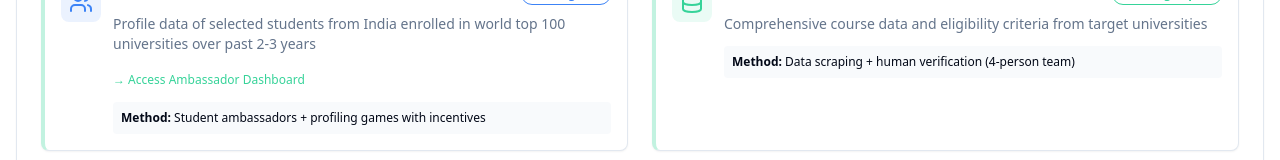
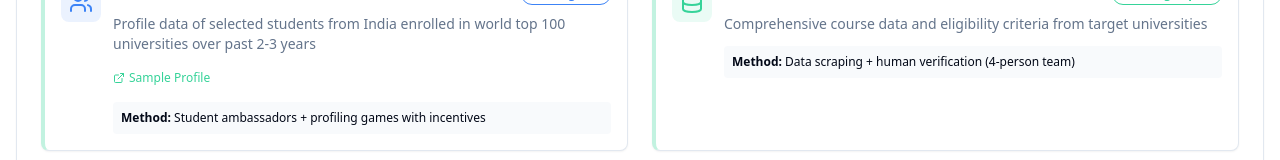
Before and after one commit to raksidehigh/summit-guide-ai, a React (Vite) app: page / in a window 1280 px wide. Shown: the part 5264-5424 px from the top of the page. Built offline with nearby package versions, Linux system fonts and the light colour scheme.

Commit message:
Update link text and add icon
Changed "Access Ambassador Dashboard" to "sample profile" and added an icon to the link.
-edited src/components/DataCollection.tsx

```diff
--- a/src/components/DataCollection.tsx
+++ b/src/components/DataCollection.tsx
@@ -1,6 +1,6 @@
 import { Card } from "@/components/ui/card";
 import { Badge } from "@/components/ui/badge";
-import { Users, Database, Search, Target } from "lucide-react";
+import { Users, Database, Search, Target, ExternalLink } from "lucide-react";
 
 interface DataType {
   icon: React.ReactNode;
@@ -82,9 +82,10 @@ export const DataCollection = () => {
                         href="https://www.eduguide.co/ambassador-dashboard/yBWG-AvkRrwxx1Sxq3lMOCimLCFQJTjfJhQtrhRQCT4"
                         target="_blank"
                         rel="noopener noreferrer"
-                        className="text-xs text-primary hover:underline"
+                        className="inline-flex items-center gap-1 text-xs text-primary hover:underline"
                       >
-                        → Access Ambassador Dashboard
+                        <ExternalLink className="w-3 h-3" />
+                        Sample Profile
                       </a>
                     </div>
                   )}
```
